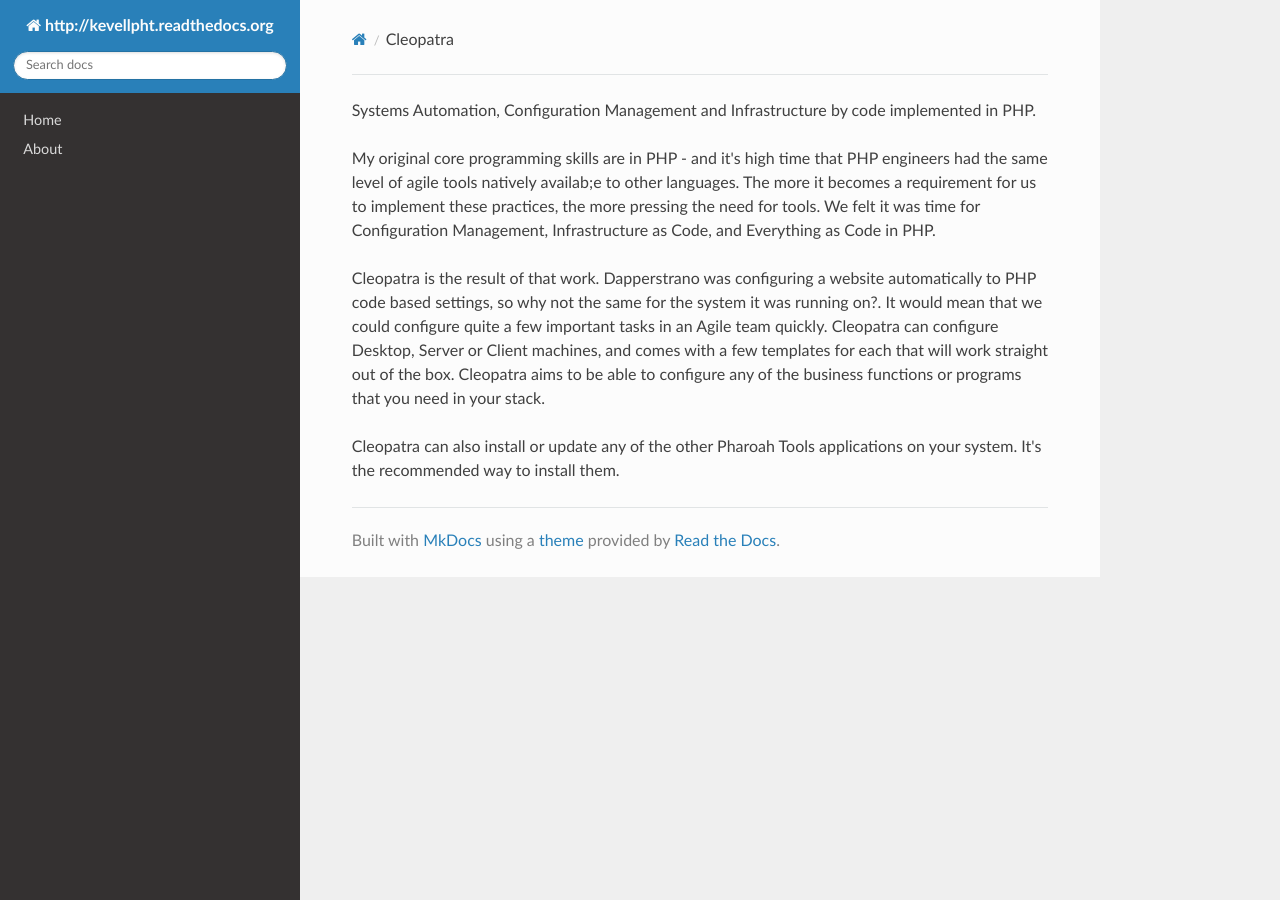
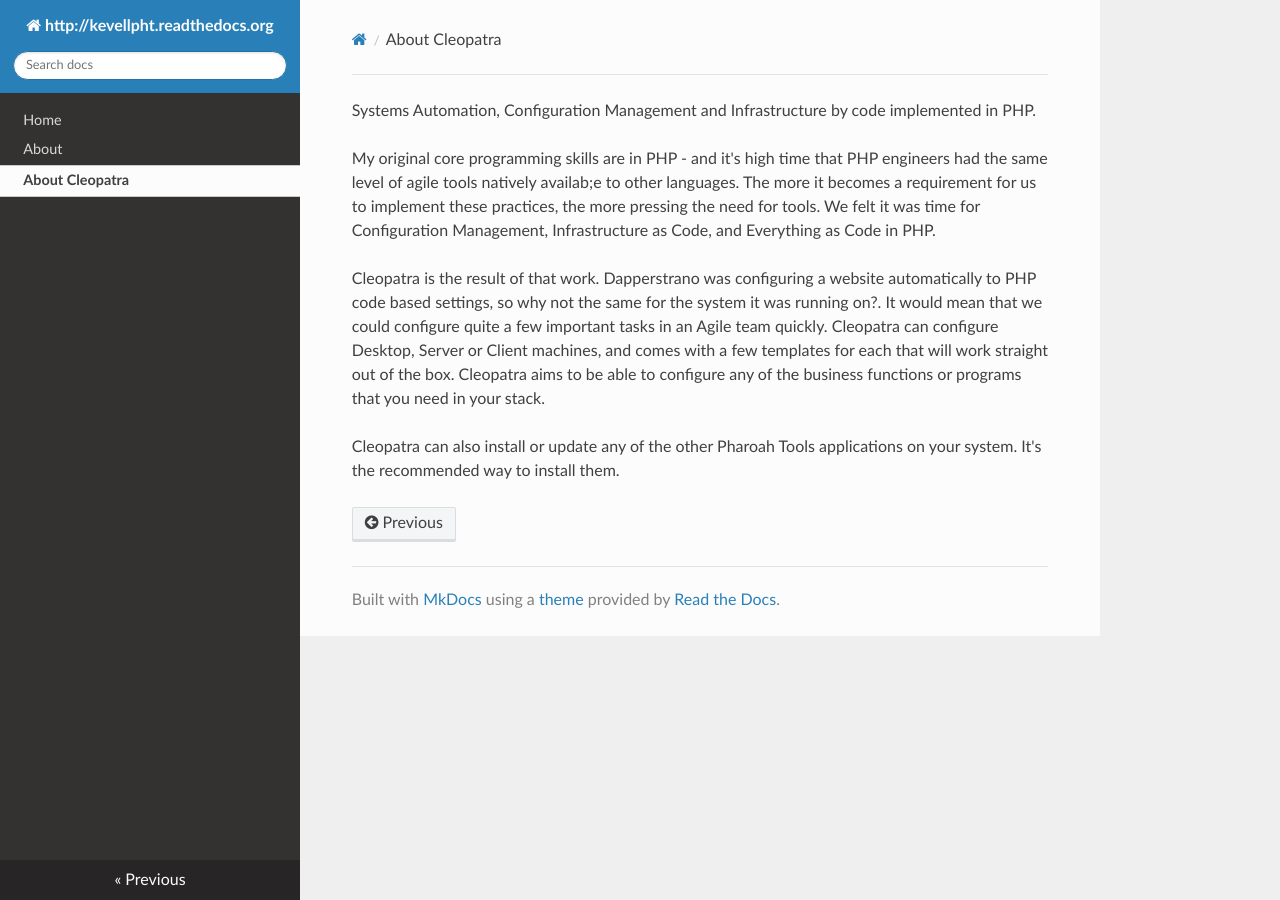
Before and after one commit to KevellCorp/kevellpht, an MkDocs documentation site: the page built from docs/Cleopatra.md, in a window 1280 px wide. Built offline with MkDocs 1.6.1, drawn with Linux system fonts in a browser that asks for light colours; nearby versions of some CDN libraries; old or Windows-style settings are respelled for this version of MkDocs.

Commit message:
Update mkdocs.yml
adding Cleopatra

```diff
--- a/mkdocs.yml
+++ b/mkdocs.yml
@@ -2,4 +2,5 @@
 pages:
 - [index.md, Home]
 - [about.md, About]
+- [Cleopatra.md, About Cleopatra]
 theme: readthedocs
```
